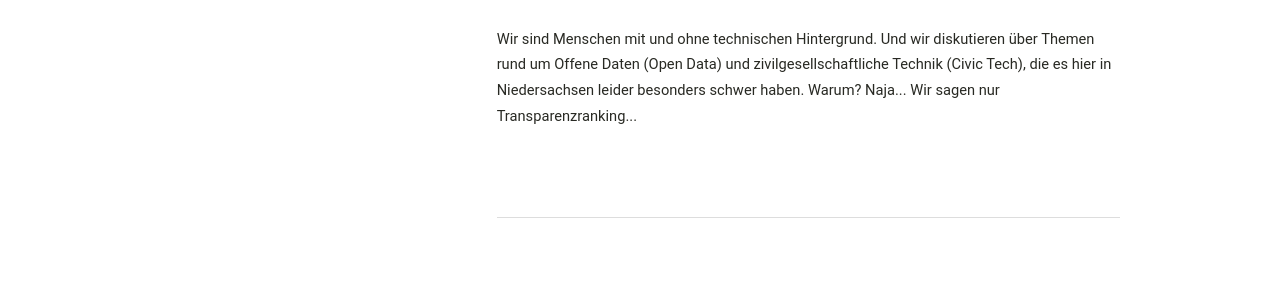
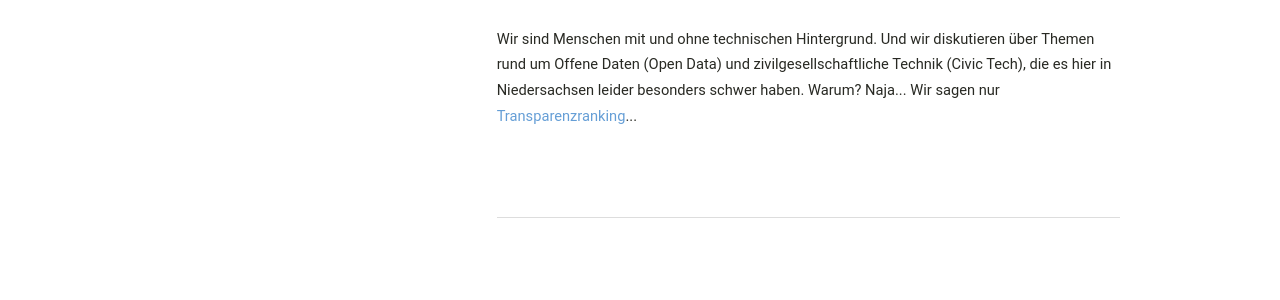
Before and after one commit to wagnerpeer/codeforosnabrueck.github.io, a Jekyll site: the page built from wir.html, in a window 1280 px wide and 900 px high, scrolled down 940 px. Shown: the part 230-530 px from the top of the window. Built offline with Jekyll 4.4.1, drawn with Linux system fonts in a browser that asks for light colours.

Commit message:
Link zum Transparenzranking fuer Niedersachsen hinzugefuegt. (#9)

```diff
--- a/wir.html
+++ b/wir.html
@@ -23,7 +23,7 @@ layout: default
 						<header><h2>Was machen wir?</h2></header>
 						<p>Wir wollen in Osnabrück den Bürgern und Bürgerinnen bessere Möglichkeiten zur Verfügung stellen, um sich informieren und beteiligen zu können. Darüber hinaus wollen wir der Stadtverwaltung und Politik dabei helfen, besser und direkter mit den Bürger zu kommunizieren, um sich auszutauschen und deren Feedback zu bekommen. Wir treffen uns einmal wöchentlich, um zu programmieren, zu visualisieren, auszuprobieren, zu basteln und Spaß zu haben.
 							<br><br>
-						Wir sind Menschen mit und ohne technischen Hintergrund. Und wir diskutieren über Themen rund um Offene Daten (Open Data) und zivilgesellschaftliche Technik (Civic Tech), die es hier in Niedersachsen leider besonders schwer haben. Warum? Naja... Wir sagen nur Transparenzranking...
+						Wir sind Menschen mit und ohne technischen Hintergrund. Und wir diskutieren über Themen rund um Offene Daten (Open Data) und zivilgesellschaftliche Technik (Civic Tech), die es hier in Niedersachsen leider besonders schwer haben. Warum? Naja... Wir sagen nur <a href="https://transparenzranking.de/laender/niedersachsen/">Transparenzranking</a>...
 
 						<hr>
 
```
